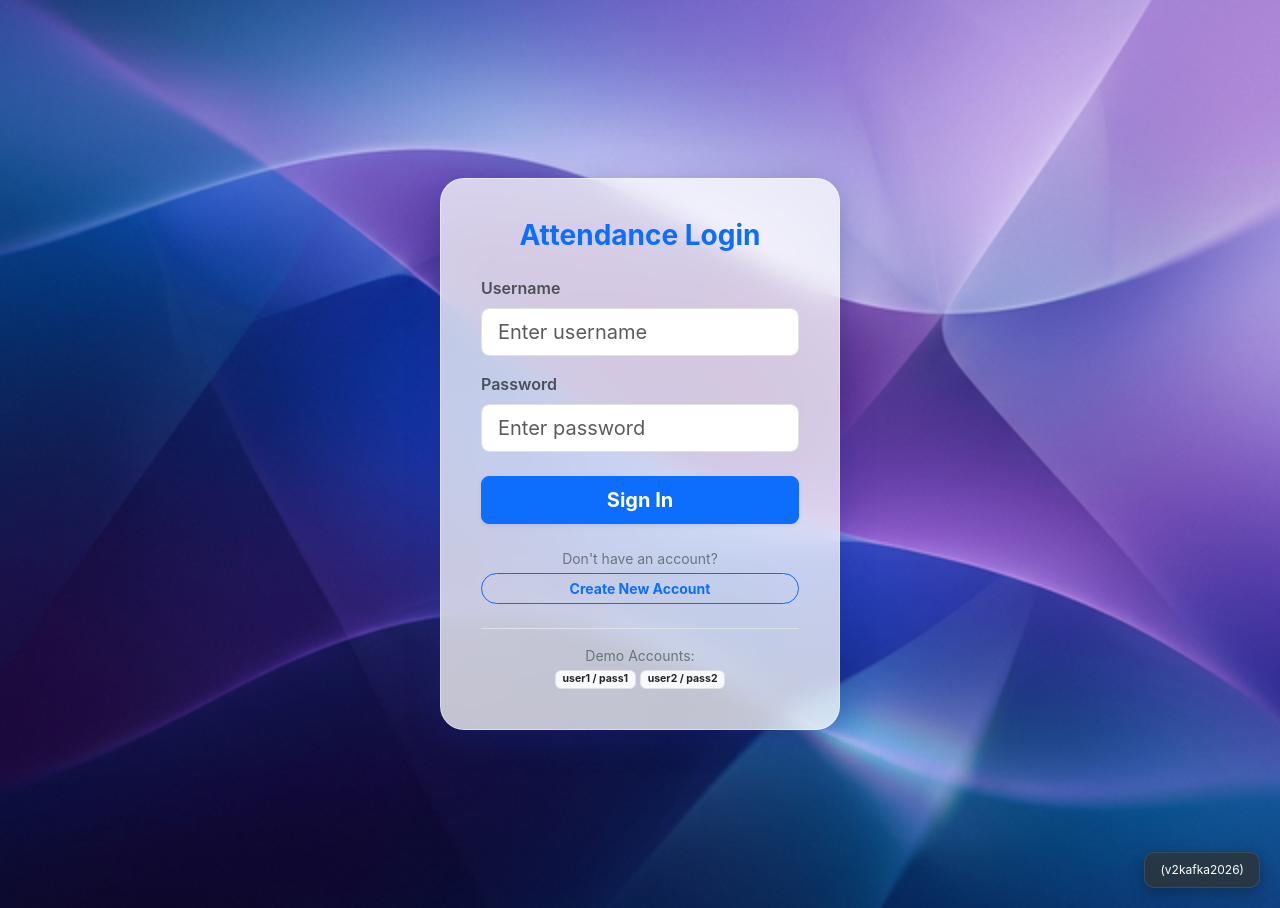
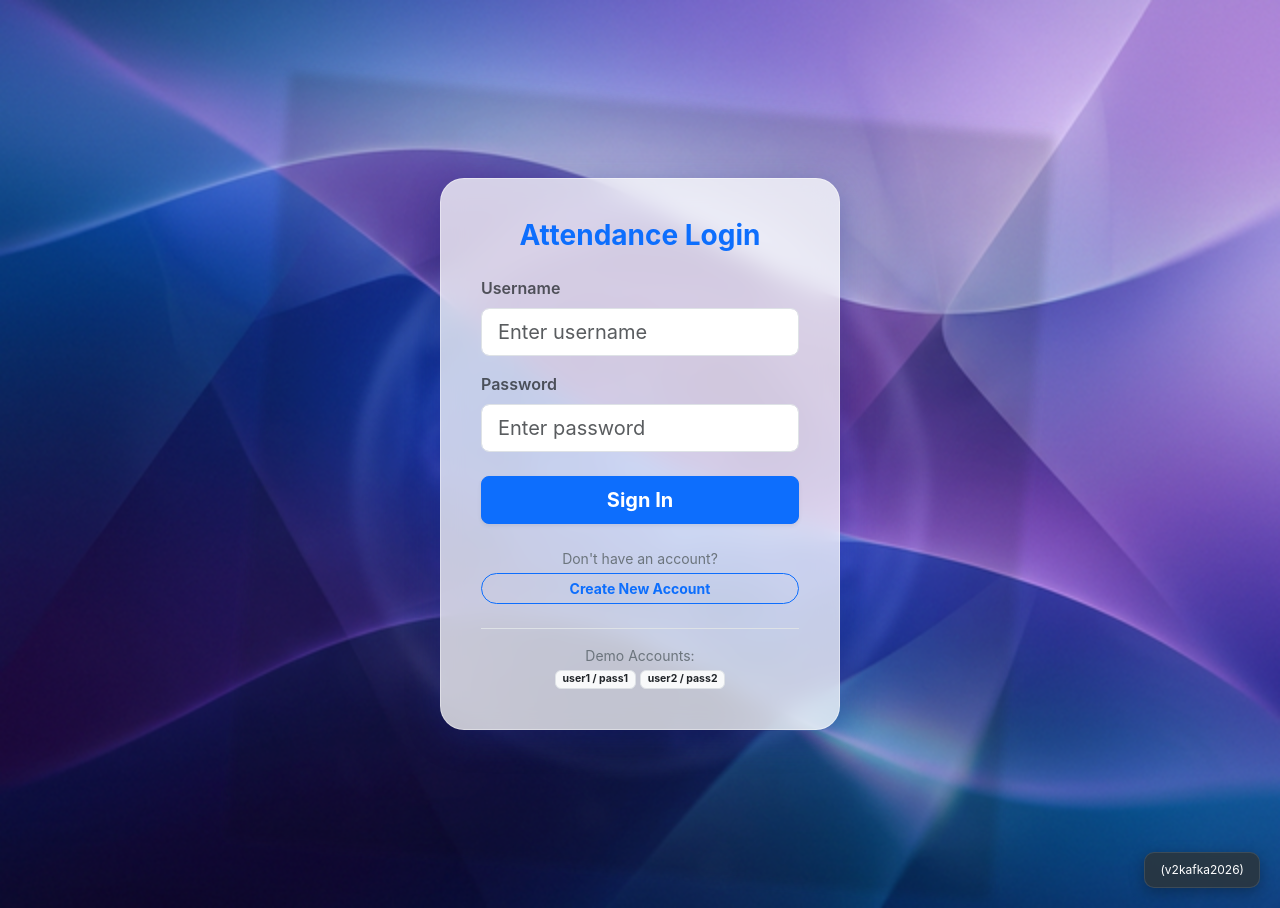
Before and after one commit to Shony560/pythonmania, a Flask app: page / in a window 1280 px wide. Run offline with Flask 3, Linux system fonts and the light colour scheme; parts of the project's set-up code (start-up, migrations or seed data) failed here and were passed over; some libraries are stand-ins or nearby versions.

Commit message:
Add Antigravity floating orb animation to all pages

```diff
--- a/templates/login.html
+++ b/templates/login.html
@@ -19,6 +19,26 @@
             -webkit-backdrop-filter: blur(12px);
             border: 1px solid rgba(255, 255, 255, 0.4);
             box-shadow: 0 8px 32px 0 rgba(31, 38, 135, 0.37);
+        }
+
+        .antigravity-orb {
+            position: fixed;
+            top: 50%;
+            left: 50%;
+            width: 700px;
+            height: 700px;
+            background: url('/static/images/antigravity_orb.png') no-repeat center center;
+            background-size: contain;
+            opacity: 0.12;
+            z-index: -1;
+            filter: blur(5px);
+            animation: orb-flow 15s ease-in-out infinite;
+            pointer-events: none;
+        }
+
+        @keyframes orb-flow {
+            0%, 100% { transform: translate(-50%, -55%) scale(1) rotate(0deg); opacity: 0.08; }
+            50% { transform: translate(-50%, -45%) scale(1.1) rotate(5deg); opacity: 0.15; }
         }
 
         /* Italian Style & Version Corner */
@@ -58,6 +78,8 @@
     </style>
 </head>
 <body>
+    <div class="antigravity-orb"></div>
+
     <div class="version-corner">
         (v2kafka2026)
     </div>
```
Also changed, not shown: templates/dashboard.html (+22 -0 lines), templates/register.html (+22 -0 lines), static/images/antigravity_orb.png (added).
